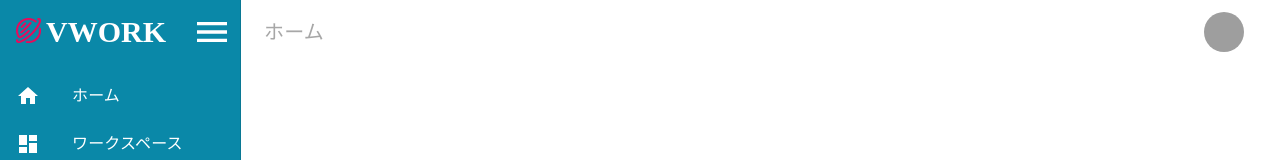
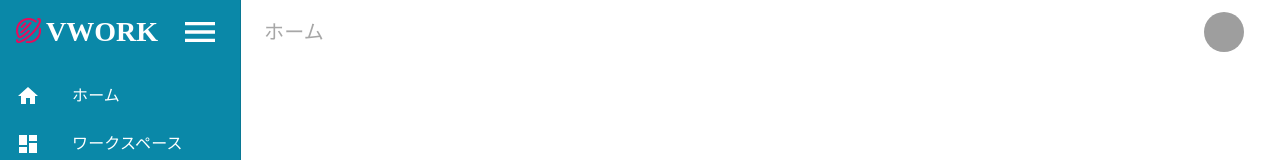
Before and after one commit to Yyusuke27/vwork, a React (Create React App) app in the folder frontend/: page /admin in a window 1280 px wide. Shown: the top 160 px of the page. Built offline with nearby package versions, Linux system fonts and the light colour scheme; grey boxes are pictures that could not be loaded.

Commit message:
SideBarOfAdminのMenuIconにpaddingLeftを追加

```diff
--- a/frontend/src/shared/components/Navigation/SideBarOfAdmin.tsx
+++ b/frontend/src/shared/components/Navigation/SideBarOfAdmin.tsx
@@ -39,7 +39,7 @@ const useStyles = makeStyles((theme: Theme) =>
     },
     mainTitle: {
       paddingLeft: 5,
-      fontSize: 30,
+      fontSize: 28,
     },
     drawerHeader: {
       display: "flex",
@@ -72,7 +72,7 @@ const SideBarOfAdmin: FC<SideBarOfAdminProps> = ({
 
   return (
     <div className={classes.root}>
-      <Container maxWidth="lg">
+      <Container maxWidth="md">
         <Drawer
           className={classes.drawer}
           variant="persistent"
@@ -113,7 +113,10 @@ const SideBarOfAdmin: FC<SideBarOfAdminProps> = ({
             </Grid>
             <Grid item>
               <div className={classes.drawerHeader}>
-                <IconButton onClick={handleDrawerClose} style={{ padding: 0 }}>
+                <IconButton
+                  onClick={handleDrawerClose}
+                  style={{ paddingLeft: 0 }}
+                >
                   <MenuIcon className={classes.menuIcon} />
                 </IconButton>
               </div>
```
